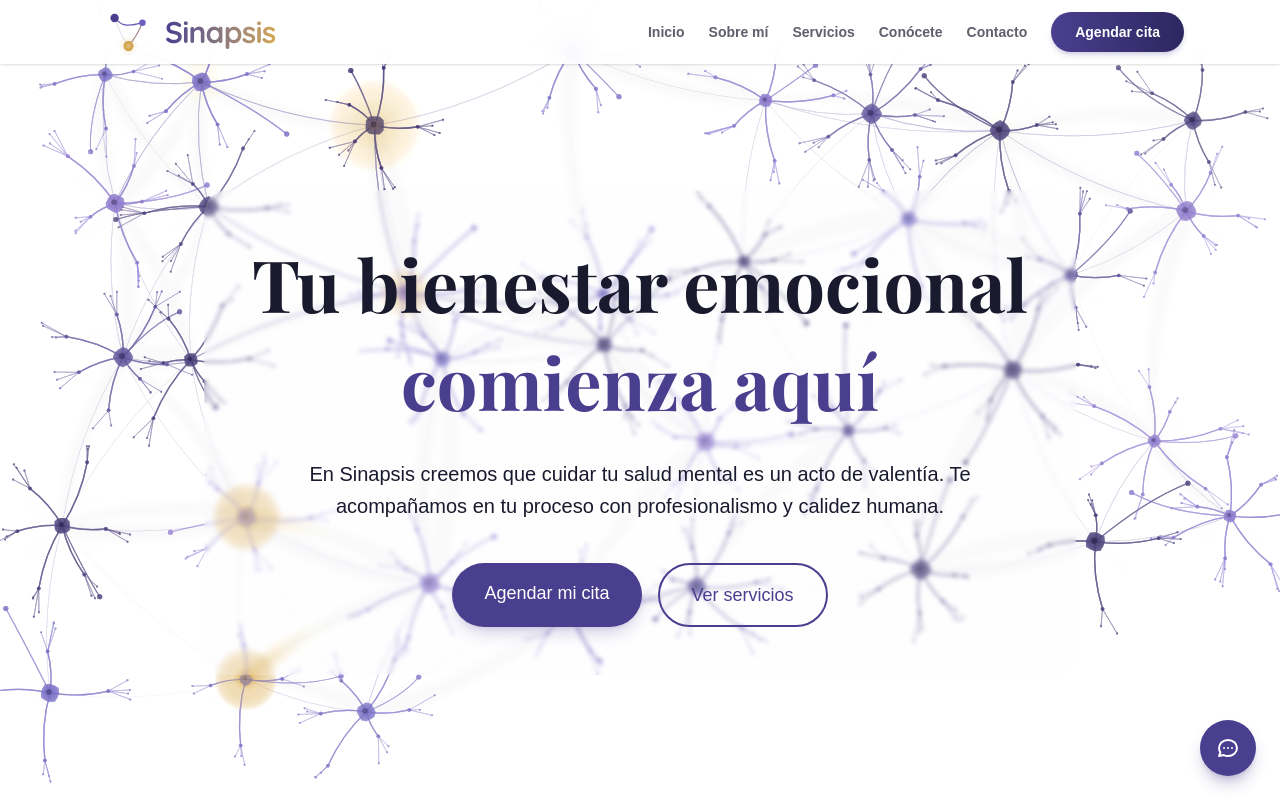
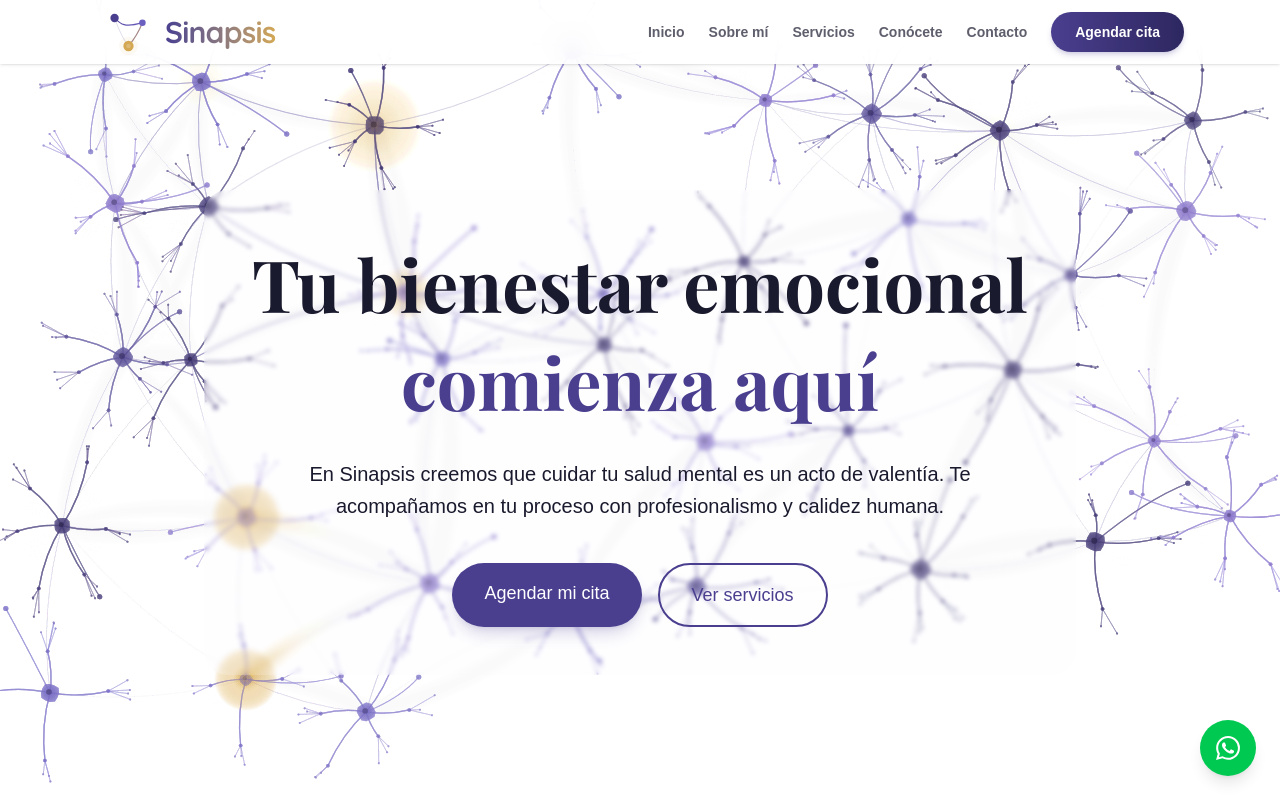
Before and after one commit to DannyV1992/sinapsis, a Next.js app: page / in a window 1280 px wide. Shown: the top 800 px of the page. Built offline with nearby package versions, Linux system fonts and the light colour scheme; a web font is replaced by a local one.

Commit message:
Whatsapp

```diff
--- a/src/app/layout.tsx
+++ b/src/app/layout.tsx
@@ -3,7 +3,8 @@
 import "./globals.css";
 import Navbar from "@/components/Navbar";
 import Footer from "@/components/Footer";
-import Chatbot from "@/components/Chatbot";
+// import Chatbot from "@/components/Chatbot";
+import WhatsAppButton from "@/components/WhatsAppButton";
 
 const geistSans = Geist({
   variable: "--font-geist-sans",
@@ -51,7 +52,8 @@
         <Navbar />
         <main className="flex-1">{children}</main>
         <Footer />
-        <Chatbot />
+        {/* <Chatbot /> */}
+        <WhatsAppButton />
       </body>
     </html>
   );
--- /dev/null
+++ b/src/components/WhatsAppButton.tsx
@@ -0,0 +1,22 @@
+"use client";
+
+export default function WhatsAppButton() {
+  const phoneNumber = "50688888888";
+  const message = encodeURIComponent(
+    "Hola, me gustaría consultar sobre los servicios de Sinapsis."
+  );
+
+  return (
+    <a
+      href={`https://wa.me/${phoneNumber}?text=${message}`}
+      target="_blank"
+      rel="noopener noreferrer"
+      className="fixed bottom-6 right-6 z-50 bg-green-500 hover:bg-green-600 text-white p-4 rounded-full shadow-lg transition-transform hover:scale-110"
+      aria-label="Contactar por WhatsApp"
+    >
+      <svg className="w-6 h-6" fill="currentColor" viewBox="0 0 24 24">
+        <path d="M17.472 14.382c-.297-.149-1.758-.867-2.03-.967-.273-.099-.471-.148-.67.15-.197.297-.767.966-.94 1.164-.173.199-.347.223-.644.075-.297-.15-1.255-.463-2.39-1.475-.883-.788-1.48-1.761-1.653-2.059-.173-.297-.018-.458.13-.606.134-.133.298-.347.446-.52.149-.174.198-.298.298-.497.099-.198.05-.371-.025-.52-.075-.149-.669-1.612-.916-2.207-.242-.579-.487-.5-.669-.51-.173-.008-.371-.01-.57-.01-.198 0-.52.074-.792.372-.272.297-1.04 1.016-1.04 2.479 0 1.462 1.065 2.875 1.213 3.074.149.198 2.096 3.2 5.077 4.487.709.306 1.262.489 1.694.625.712.227 1.36.195 1.871.118.571-.085 1.758-.719 2.006-1.413.248-.694.248-1.289.173-1.413-.074-.124-.272-.198-.57-.347m-5.421 7.403h-.004a9.87 9.87 0 01-5.031-1.378l-.361-.214-3.741.982.998-3.648-.235-.374a9.86 9.86 0 01-1.51-5.26c.001-5.45 4.436-9.884 9.888-9.884 2.64 0 5.122 1.03 6.988 2.898a9.825 9.825 0 012.893 6.994c-.003 5.45-4.437 9.884-9.885 9.884m8.413-18.297A11.815 11.815 0 0012.05 0C5.495 0 .16 5.335.157 11.892c0 2.096.547 4.142 1.588 5.945L.057 24l6.305-1.654a11.882 11.882 0 005.683 1.448h.005c6.554 0 11.89-5.335 11.893-11.893a11.821 11.821 0 00-3.48-8.413z" />
+      </svg>
+    </a>
+  );
+}
```
